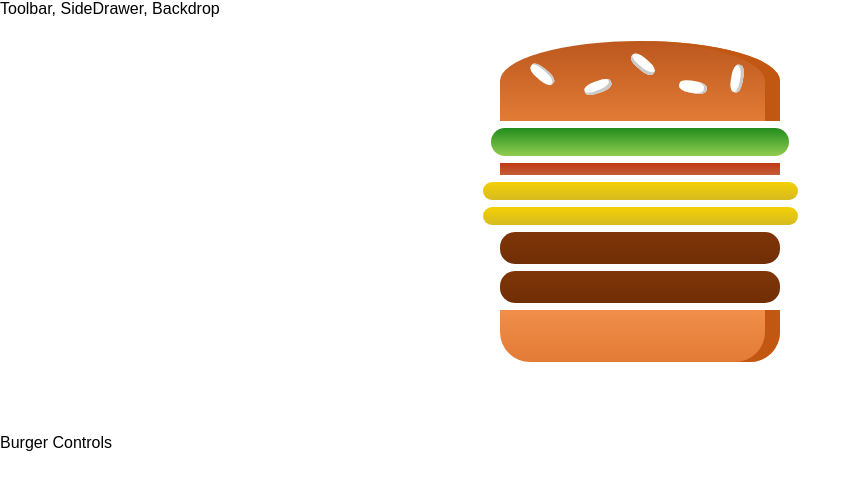
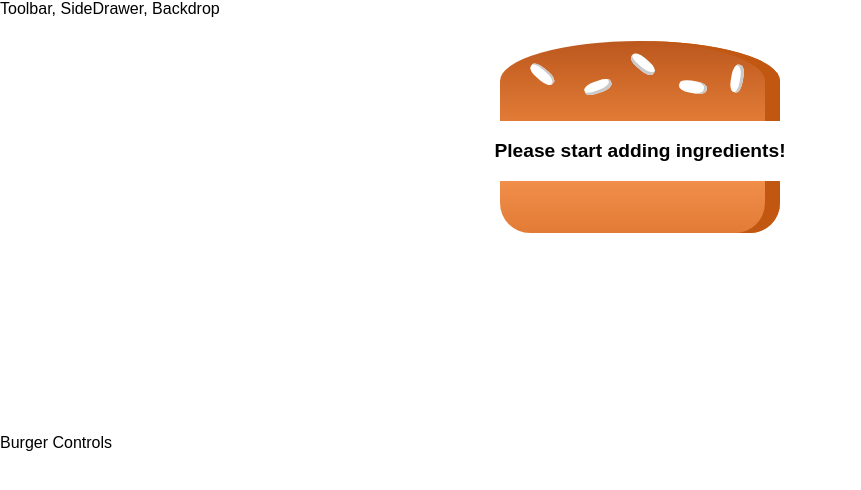
Before and after one commit to nullmicgo/burger-builder, a React app: page / in a window 1280 px wide. Shown: the top 490 px of the page, without its empty margins (0-861 px from the left). Built offline with nearby package versions, Linux system fonts and the light colour scheme.

Commit message:
Calculating the ingredient Sum Dynamically

```diff
--- a/src/components/Burger/Burger.js
+++ b/src/components/Burger/Burger.js
@@ -2,12 +2,20 @@
 import classses from './Burger.css';
 import BurgerIngredient from './BurgerIngredient/BurgerIngredient';
 const burger = (props) => {
-    const transformedIngredients = Object.keys(props.ingredients)
+    let transformedIngredients = Object.keys(props.ingredients)
     .map(igKey => {
         return [...Array(props.ingredients[igKey])].map((_,i) =>{
              return  <BurgerIngredient key={igKey + i} type={igKey}></BurgerIngredient>;
         }); //[,]
-    });
+    })
+    .reduce((arr, el)=>{
+        return arr.concat(el)
+    },[]);
+
+    if (transformedIngredients.length===0){
+        transformedIngredients = <p>Please start adding ingredients!</p>
+    }
+    console.log(transformedIngredients);
      return (
         <div className={classses.Burger}>
             <BurgerIngredient type="bread-top" />
--- a/src/containers/BurgerBuilder/BurgerBuilder.js
+++ b/src/containers/BurgerBuilder/BurgerBuilder.js
@@ -6,10 +6,10 @@
 
     state = {
         ingredients:{
-            salad:1,
-            bacon:1,
-            cheese: 2,
-            meat: 2
+            salad:0,
+            bacon:0,
+            cheese:0,
+            meat:0
         }
     }
 
```
